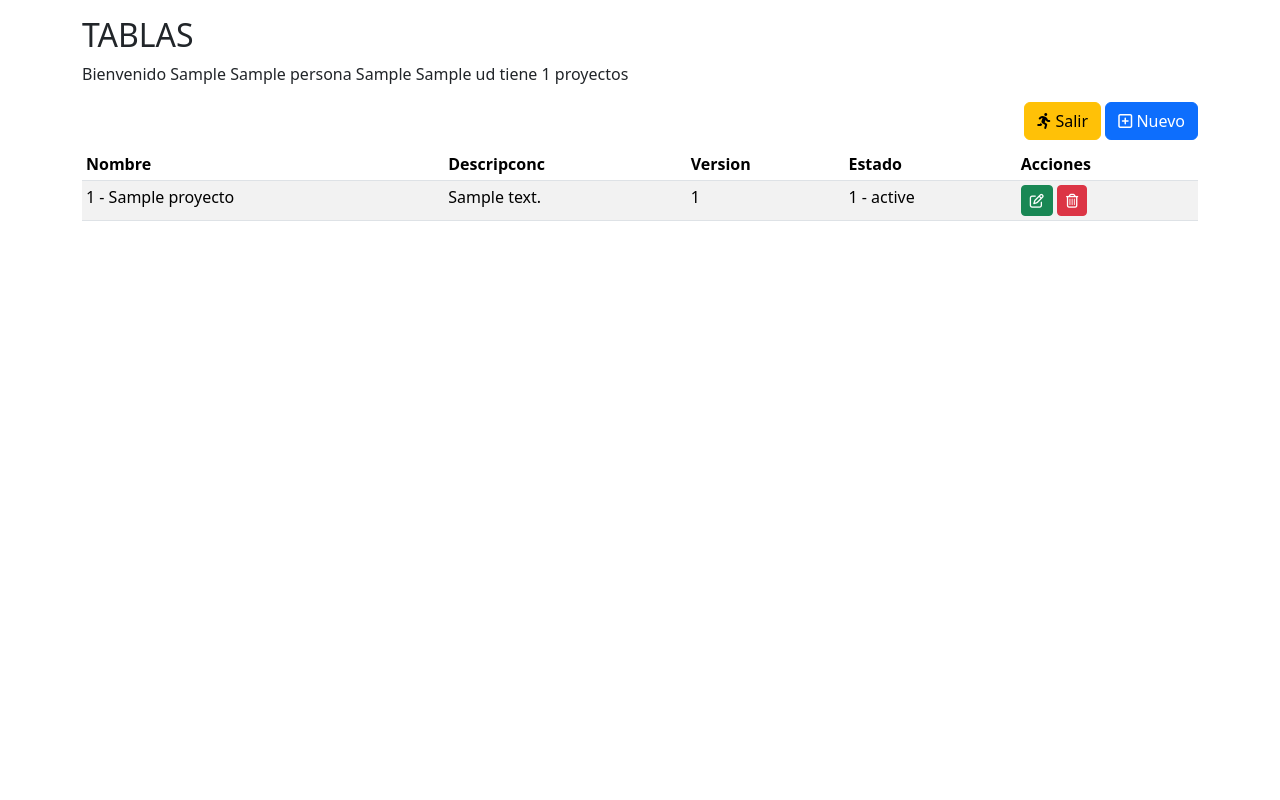
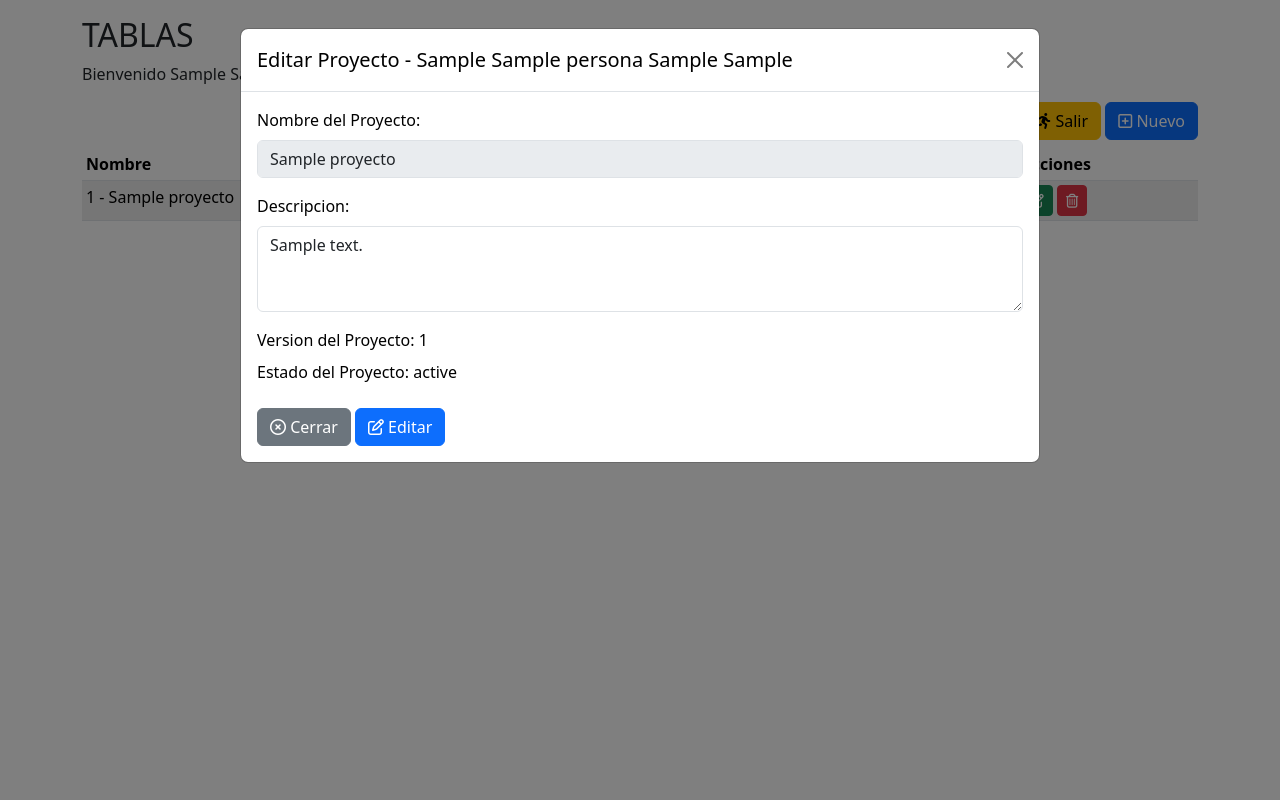
Before and after one commit to eduardolobosnieto/proyectosBrigada, a PHP site: page /app/tablas.php?rut=1 in a window 1280 px wide, after a click that opens the changed part. Run offline with PHP 8.4, Linux system fonts and the light colour scheme; tables that the repository leaves empty hold one stand-in row (values such as "Sample post").

Commit message:
Modal Edit
cambio a Id para llamado por id_BD
cambio de nombre
agrega valores a los input

```diff
--- a/app/editProyModal.php
+++ b/app/editProyModal.php
@@ -1,32 +1,31 @@
 <!-- Modal -->
-<div class="modal fade" id="editaProyModal" tabindex="-1" aria-labelledby="editaProyModalLabel" aria-hidden="true">
+<div class="modal fade" id="edit<?= $rowProy1['5'];?>" tabindex="-1" aria-labelledby="editaProyModalLabel" aria-hidden="true">
   <div class="modal-dialog modal-lg">
     <div class="modal-content">
       <div class="modal-header">
-        <h1 class="modal-title fs-5" id="nuevoProyModalLabel">Editar Proyecto</h1>
+        <h1 class="modal-title fs-5" id="editaProyModalLabel">Editar Proyecto - <?= $Datos['4']." ".$Datos['3']." ".$Datos['1']." ".$Datos['2'];?></h1>
         <button type="button" class="btn-close" data-bs-dismiss="modal" aria-label="Close"></button>
       </div>
       <div class="modal-body">
 
-        <form action="newProy.php" method="post">
-          <input type="text" id="id" name="id">
+        <form action="#" method="post">
           <div class="mb-3">
             <input type="hidden" id="rut" name="rut" value="<?= $rut; ?>"/>
             <label for="nombre" class="form-label">Nombre del Proyecto: </label>
-            <input type="text" name="nombre" id="nombre" class="form-control" required>
+            <input type="text" name="nombre" id="nombre" class="form-control" value="<?php echo $rowProy1['2'];?>" disabled>
           </div>
           <div class="mb-3">
             <label for="descripcion" class="form-label">Descripcion: </label>
-            <textarea type="text" name="descripcion" id="descripcion" class="form-control" rows="3" required></textarea>
+            <textarea type="text" name="descripcion" id="descripcion" class="form-control" rows="3" required><?= $rowProy1['7'];?></textarea>
           </div>
           <div class="mb-3">
-            <label for="nombre" class="form-label">Version del Proyecto: </label>
+            <label for="nombre" class="form-label">Version del Proyecto: <?php echo $rowProy1['9'];?></label>
             <br/>
-            <label for="nombre" class="form-label">Estado del Proyecto: </label>
+            <label for="nombre" class="form-label">Estado del Proyecto: <?php echo $rowProy1['10'];?></label>
             <br/>
           </div>
-          <button type="button" class="btn btn-secondary" data-bs-dismiss="modal">Cerrar</button>
-          <button type="submit" class="btn btn-primary">Grabar</button>
+          <button type="button" class="btn btn-secondary" data-bs-dismiss="modal"><i class="far fa-times-circle"></i> Cerrar</button>
+          <button type="submit" class="btn btn-primary"><i class="far fa-edit"></i> Editar</button>
 
 
         </form>
```
